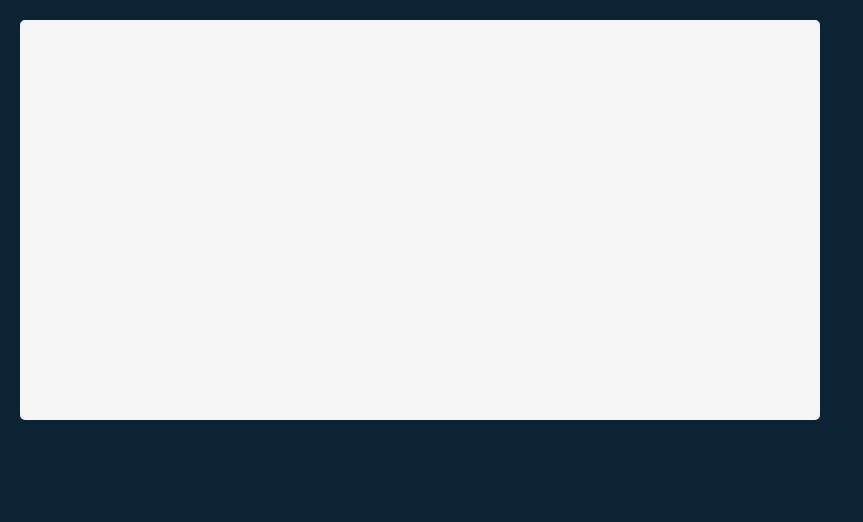
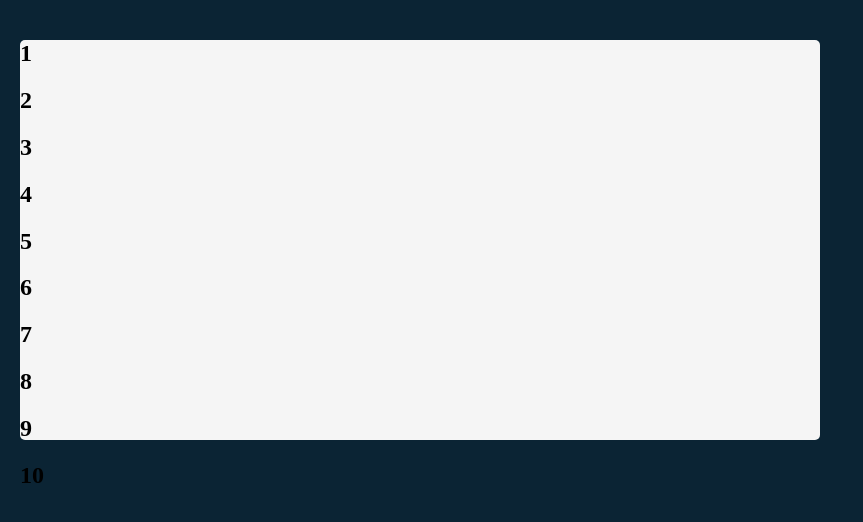
Before and after one commit to PauloMBorges/scrimba-react-tenzies, a React (Vite) app: page / in a window 1280 px wide. Shown: the top 522 px of the page, without its empty margins (0-863 px from the left). Built offline with nearby package versions, Linux system fonts and the light colour scheme.

Commit message:
Add Die component and render them manually

```diff
--- a/src/App.jsx
+++ b/src/App.jsx
@@ -1,9 +1,22 @@
+import Die from "./components/Die";
+
 function App() {
   return (
     <main>
-
+      <div className="dice-container">
+        <Die value={1} />
+        <Die value={2} />
+        <Die value={3} />
+        <Die value={4} />
+        <Die value={5} />
+        <Die value={6} />
+        <Die value={7} />
+        <Die value={8} />
+        <Die value={9} />
+        <Die value={10} />
+      </div>
     </main>
-  )
+  );
 }
 
-export default App
+export default App;
--- /dev/null
+++ b/src/components/Die.jsx
@@ -0,0 +1,9 @@
+function Die(props) {
+    return (
+        <div className="die-el">
+            <h2>{props.value}</h2>
+        </div>
+    )
+}
+
+export default Die
```
